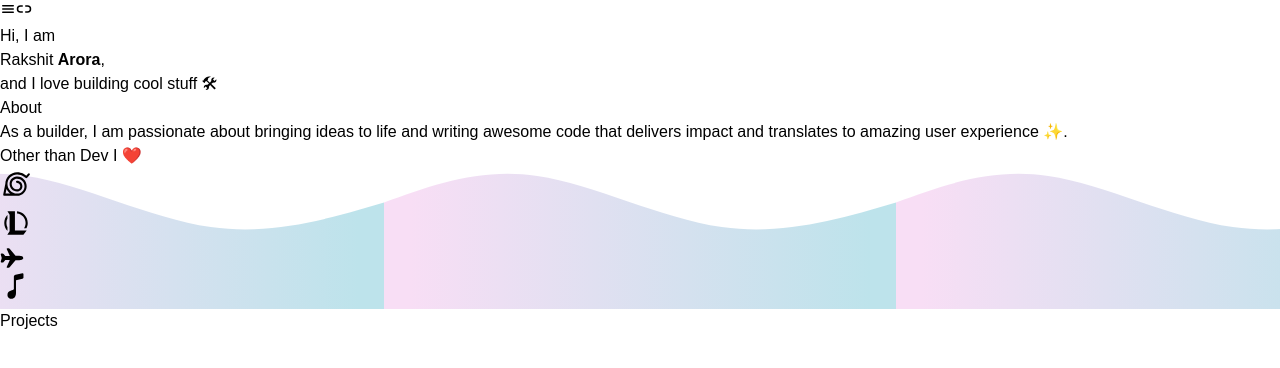
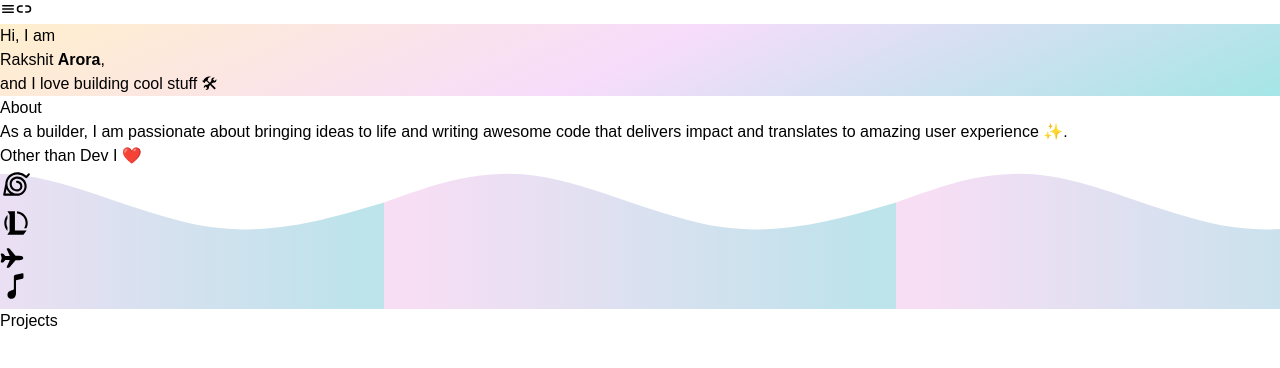
Before and after one commit to rakshit087/rakshit087.github.io, a Next.js app: page / in a window 1280 px wide. Shown: the top 368 px of the page. Built offline with nearby package versions, Linux system fonts and the light colour scheme.

Commit message:
Added bg for intro

```diff
--- a/src/components/Intro.tsx
+++ b/src/components/Intro.tsx
@@ -1,6 +1,6 @@
 export const Intro = () => {
   return (
-    <div id="intro" className="flex flex-col items-center justify-center h-screen snap-start snap-mandatory">
+    <div id="intro" className="flex flex-col items-center justify-center h-screen snap-start snap-mandatory add-bg">
       <div>
         <p className="text-xl tracking-wider">Hi, I am</p>
         <p className="text-3xl tracking-wider">
```
